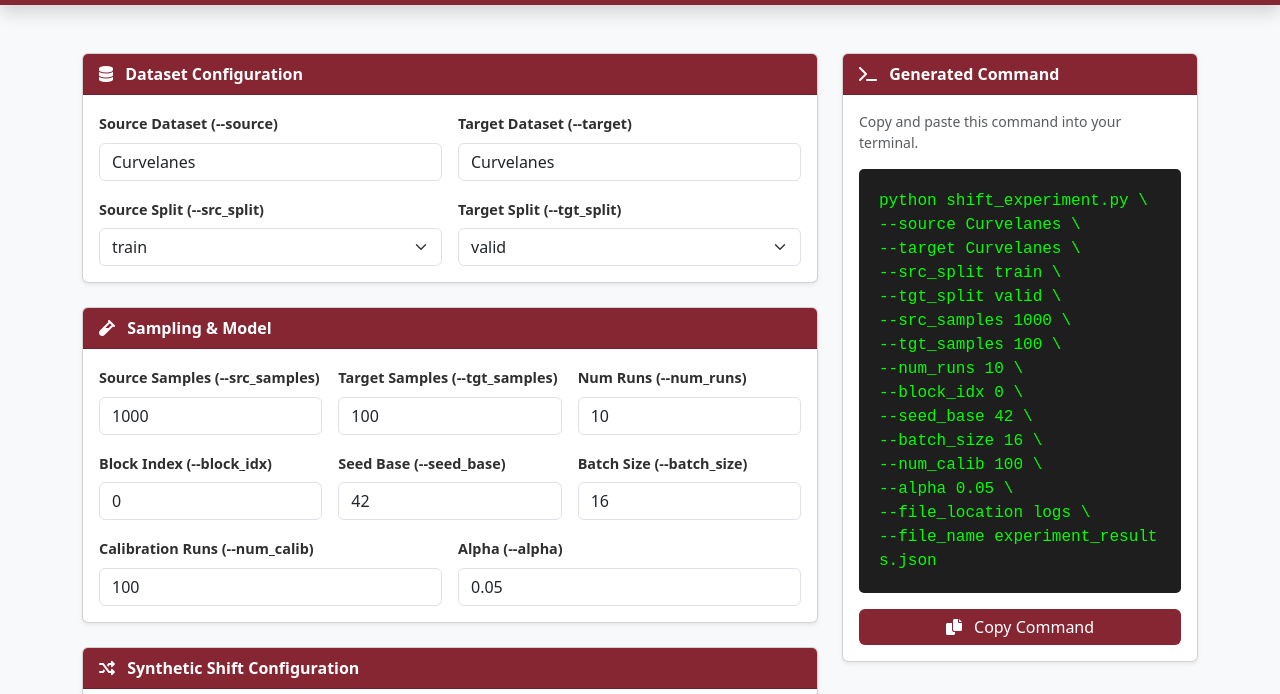
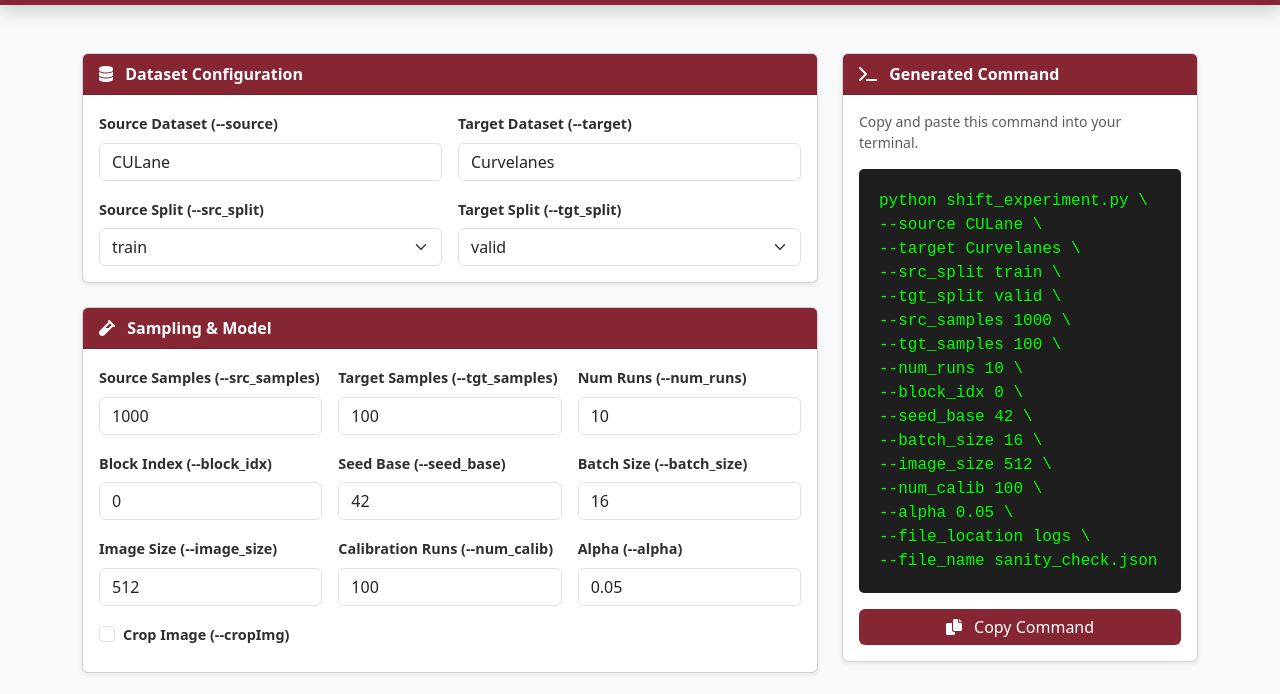
Before and after one commit to Suave101/Distribution-Shift-Lane-Perception-Command-Generator, a plain HTML site: page index.html in a window 1280 px wide. Shown: the part 51-745 px from the top of the page. Drawn offline with nearby package versions, Linux system fonts and the light colour scheme.

Commit message:
Modify input fields and add new parameters
Updated input values and added new parameters for user input.

```diff
--- a/index.html
+++ b/index.html
@@ -88,7 +88,7 @@
                             <div class="row g-3">
                                 <div class="col-md-6">
                                     <label class="form-label">Source Dataset (--source)</label>
-                                    <input type="text" class="form-control param-input" name="source" value="Curvelanes">
+                                    <input type="text" class="form-control param-input" name="source" value="CULane">
                                 </div>
                                 <div class="col-md-6">
                                     <label class="form-label">Target Dataset (--target)</label>
@@ -132,6 +132,7 @@
                                     <label class="form-label">Num Runs (--num_runs)</label>
                                     <input type="number" class="form-control param-input" name="num_runs" value="10">
                                 </div>
+
                                 <div class="col-md-4">
                                     <label class="form-label">Block Index (--block_idx)</label>
                                     <input type="number" class="form-control param-input" name="block_idx" value="0">
@@ -144,13 +145,27 @@
                                     <label class="form-label">Batch Size (--batch_size)</label>
                                     <input type="number" class="form-control param-input" name="batch_size" value="16">
                                 </div>
-                                <div class="col-md-6">
+
+                                <div class="col-md-4">
+                                    <label class="form-label">Image Size (--image_size)</label>
+                                    <input type="number" class="form-control param-input" name="image_size" value="512">
+                                </div>
+                                <div class="col-md-4">
                                     <label class="form-label">Calibration Runs (--num_calib)</label>
                                     <input type="number" class="form-control param-input" name="num_calib" value="100">
                                 </div>
-                                <div class="col-md-6">
+                                <div class="col-md-4">
                                     <label class="form-label">Alpha (--alpha)</label>
                                     <input type="number" step="0.01" class="form-control param-input" name="alpha" value="0.05">
+                                </div>
+
+                                <div class="col-md-12">
+                                    <div class="form-check">
+                                        <input class="form-check-input param-input" type="checkbox" name="cropImg" id="cropImg">
+                                        <label class="form-check-label form-label" for="cropImg">
+                                            Crop Image (--cropImg)
+                                        </label>
+                                    </div>
                                 </div>
                             </div>
                         </div>
@@ -191,11 +206,11 @@
                                     <div class="row">
                                         <div class="col-6">
                                             <label class="form-label">Width Shift Frac (--width_shift_frac)</label>
-                                            <input type="number" step="0.01" class="form-control param-input" name="width_shift_frac" value="0.1">
+                                            <input type="number" step="0.01" class="form-control param-input" name="width_shift_frac" value="0.2">
                                         </div>
                                         <div class="col-6">
                                             <label class="form-label">Height Shift Frac (--height_shift_frac)</label>
-                                            <input type="number" step="0.01" class="form-control param-input" name="height_shift_frac" value="0.1">
+                                            <input type="number" step="0.01" class="form-control param-input" name="height_shift_frac" value="0.2">
                                         </div>
                                     </div>
                                 </div>
@@ -233,7 +248,7 @@
                                 </div>
                                 <div class="col-md-6">
                                     <label class="form-label">Filename (--file_name)</label>
-                                    <input type="text" class="form-control param-input" name="file_name" value="experiment_results.json">
+                                    <input type="text" class="form-control param-input" name="file_name" value="sanity_check.json">
                                 </div>
                             </div>
                         </div>
@@ -285,8 +300,10 @@
                 'block_idx': '--block_idx',
                 'seed_base': '--seed_base',
                 'batch_size': '--batch_size',
+                'image_size': '--image_size',
                 'num_calib': '--num_calib',
                 'alpha': '--alpha',
+                'cropImg': '--cropImg',
                 'file_location': '--file_location',
                 'file_name': '--file_name'
             };
@@ -315,10 +332,15 @@
                 // 1. Add Standard Args
                 for (const [name, flag] of Object.entries(argMap)) {
                     const element = form.querySelector(`[name="${name}"]`);
-                    if (element && element.value.trim() !== "") {
-                        // Optional: Only add if different from default?
-                        // For safety/clarity, we usually add explicit args if user can see them.
-                        cmd.push(`${flag} ${element.value}`);
+                    if (element) {
+                        if (element.type === 'checkbox') {
+                            if (element.checked) {
+                                // Python argparse type=bool usually treats any non-empty string as True
+                                cmd.push(`${flag} True`);
+                            }
+                        } else if (element.value.trim() !== "") {
+                            cmd.push(`${flag} ${element.value}`);
+                        }
                     }
                 }
 
@@ -360,6 +382,9 @@
             // Event Listeners
             inputs.forEach(input => {
                 input.addEventListener('input', generateCommand);
+                if(input.type === 'checkbox') {
+                    input.addEventListener('change', generateCommand);
+                }
             });
 
             shiftSelect.addEventListener('change', updateVisibility);
```
